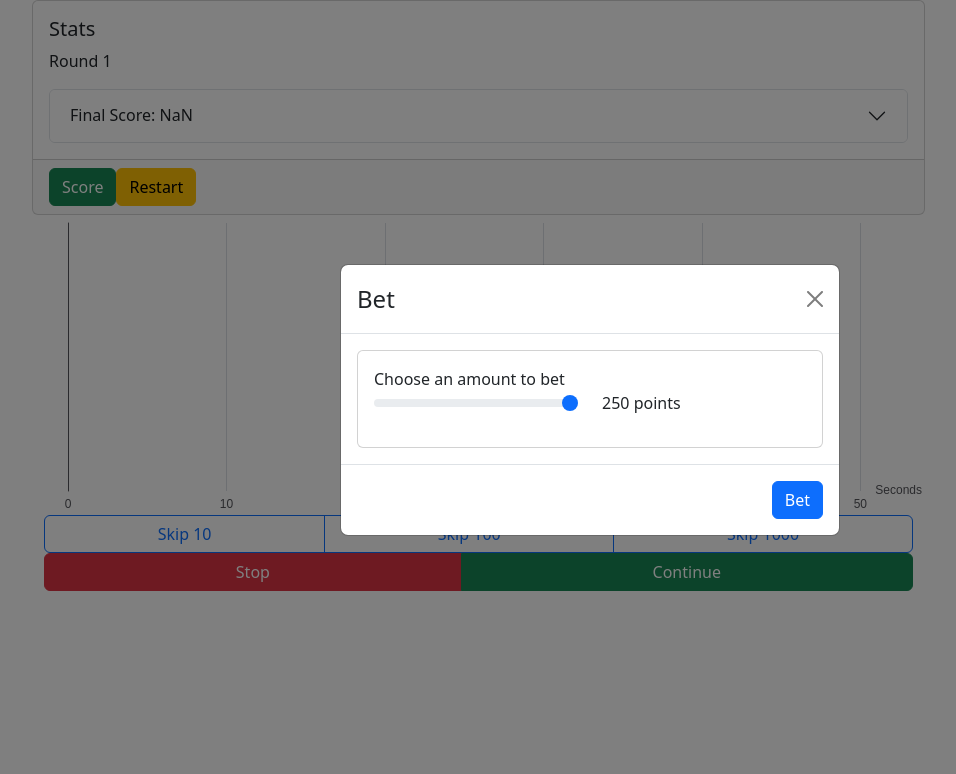
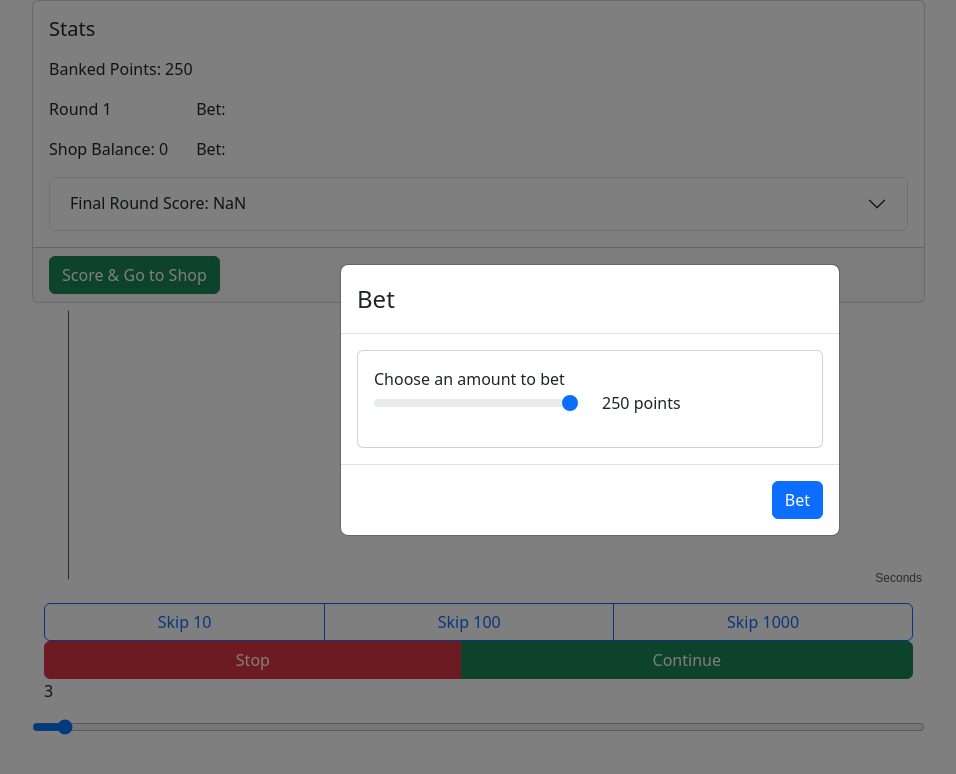
Before and after one commit to alonzofarley/Surf, a Next.js app: page /stocksGame in a window 1280 px wide. Both pictures are taken after a click on the button "Risk It!". Shown: the top 774 px of the page, without its empty margins (50-1006 px from the left). Built offline with nearby package versions, Linux system fonts and the light colour scheme.

Commit message:
Added ability to customize data update speed

```diff
--- a/components/stocks/stocks.tsx
+++ b/components/stocks/stocks.tsx
@@ -3,7 +3,7 @@ import { Controls, State, Statistics } from "@/utils/stocksTypes";
 import { stat } from "fs";
 import next from "next";
 import { GraphHelpers } from "next/dist/compiled/webpack/webpack"
-import { use, useEffect, useState } from "react";
+import { use, useEffect, useRef, useState } from "react";
 import { Accordion, Button, Col, Modal, Row } from "react-bootstrap";
 
 type StocksProps = {
@@ -13,6 +13,7 @@ type StocksProps = {
 }
 
 const defaultValue = 0;
+let initialTriggersPerSecond = 3;
 
 export default function Stocks(props: StocksProps) {
     let state = props.state;
@@ -24,6 +25,7 @@ export default function Stocks(props: StocksProps) {
     let hasStopped = state.hasStopped
     let startingVal = stats.initialValue ?? defaultValue;
     let currentValue = data.length > 0 ? data[data.length - 1][1] : startingVal;
+    let triggersPerSecond = state.triggersPerSecond;
 
     let generateNextValue = (dataSet: number[][]) => {
         let latestDataPoint = dataSet[dataSet.length - 1];
@@ -79,7 +81,10 @@ export default function Stocks(props: StocksProps) {
     }
 
     let fetchNewData = () => {
+        console.log("fetchNewData")
         if(hasStopped){
+            console.log(state);
+            console.log("fetchNewData hasStopped=true");
             return;
         }
         let nextState = {
@@ -87,12 +92,15 @@ export default function Stocks(props: StocksProps) {
         }
 
         if(data.length == 0){
+            console.log("fetchNewData, data length 0")
+
             nextState.data = [[0, startingVal]];
             nextState.stats = updateStats(nextState, startingVal)
-            setState(nextState)
+            setState(nextState);
             return;
         }
 
+        console.log("fetchNewData, data length > 0")
         let newPoint = generateNextValue(data);
         nextState.changeScalar = nextState.changeScalar + nextState.changeScalarAcceleration;
         nextState.data = [...nextState.data, newPoint];
@@ -101,12 +109,21 @@ export default function Stocks(props: StocksProps) {
     }
 
     useEffect(() => {
-        const timer = setInterval(() => {
-        fetchNewData();
-        }, 150);
+        let _tps = 1000 / triggersPerSecond;
+        let timer = setInterval(() => {
+            console.log("run");
+            fetchNewData();
+        }, _tps);
 
-        return () => clearInterval(timer)
+        return () => {
+            if(timer != null)
+            clearInterval(timer)
+        };
     });
+
+    let changeTPS = (tps: number) => {
+        controls.changeTPS(tps);
+    }
 
     let skip = (num: number) => {
         let newState = {...state,
@@ -131,10 +148,32 @@ export default function Stocks(props: StocksProps) {
     let statsInfo = <div className="card">
         <div className="card-body">
             <h5 className="card-title">Stats</h5>
-            <p>Round {stats.round.toString()}</p>
+            <p></p>
+            <Row>
+                <Col>
+                    <p>Banked Points: {stats.currentTotalPoints.toFixed(0)}</p>
+                </Col>
+            </Row>
+            <Row>
+                <Col sm={2}>
+                    <p>Round {stats.round.toString()}</p>
+                </Col>
+                <Col sm={2}>
+                    <p>Bet: {isNaN(stats.initialValue) ?? ""}</p>
+                </Col>
+            </Row>
+            <Row>
+                <Col sm={2}>
+                    <p>Shop Balance: {state.stats.currentShopBalance}</p>
+                </Col>
+                <Col sm={2}>
+                    <p>Bet: {isNaN(stats.initialValue) ?? ""}</p>
+                </Col>
+            </Row>
+
             <Accordion>
                 <Accordion.Item eventKey="0">
-                    <Accordion.Header>{hasStopped ? "Final Score: " : "Current Score: "} {currentValue.toFixed(2)}</Accordion.Header>
+                    <Accordion.Header>{hasStopped ? "Final Round Score: " : "Current Round Score: "} {currentValue.toFixed(2)}</Accordion.Header>
                     <Accordion.Body>
                         <ul className="list-group list-group-flush">
                             <Row>
@@ -163,10 +202,6 @@ export default function Stocks(props: StocksProps) {
                                         <label>Change Scalar</label>
                                         <p>{changeScalar.toFixed(2)}</p>
                                     </li>
-                                    <li className="list-group-item">
-                                        <label>Total Points</label>
-                                        <p>{stats.currentTotalPoints.toFixed(2)}</p>
-                                    </li>
                                 </Col>
                                 <Col>
                                     <li className="list-group-item">
@@ -186,13 +221,15 @@ export default function Stocks(props: StocksProps) {
         </div>
         {hasStopped ?
             <div className="card-footer">
-                <Button className="btn btn-success" onClick={() => controls.score()}>Score</Button>
-                <button className="btn btn-warning" onClick={() => controls.restart()}>Restart</button>
+                <Button className="btn btn-success" onClick={() => controls.score()}>Score & Go to Shop</Button>
             </div>
         : <></>}
     </div>
 
     return <div style={{width: "80%"}}>
+        <Row>
+            <Col></Col>
+        </Row>
         <div id="header">
             {statsInfo}
         </div>
@@ -200,19 +237,23 @@ export default function Stocks(props: StocksProps) {
             <StocksGraph data={data}/>
         </div>
         <div id="footer" className="container">
-            <div className="row">
+            <Row>
                 <div className="btn-group " role="group">
                     <button className="btn btn-outline-primary" onClick={() => skip(10)}>Skip 10</button>
                     <button className="btn btn-outline-primary" onClick={() => skip(100)}>Skip 100</button>
                     <button className="btn btn-outline-primary" onClick={() => skip(1000)}>Skip 1000</button>
                 </div>
-            </div>
-            <div className="row">
-                <div className="btn-group" role="group">
+            </Row>
+            <Row>
+            <div className="btn-group" role="group">
                     <button className="btn btn-danger" onClick={() => controls.stop()}>Stop</button>
                     <button className="btn btn-success" onClick={() => controls.cont()}>Continue</button>
                 </div>
-            </div>
+            </Row>
+            <Row>
+                <p>{state.triggersPerSecond}</p>
+                <input type="range" value={state.triggersPerSecond} max={1000 / 5} min={0.01} onChange={(e) => {changeTPS(Number(e.target.value))}}/>
+            </Row>
         </div>
     </div>
 
--- a/components/stocks/stocksChooseBet.tsx
+++ b/components/stocks/stocksChooseBet.tsx
@@ -23,7 +23,7 @@ export function StocksChooseBet(props:StocksChooseBetProps) {
     }
 
     return <Modal show={props.visible} onHide={() => {}} backdrop="static" centered>
-            <Modal.Header closeButton>
+            <Modal.Header>
                 <Modal.Title>Bet</Modal.Title>
             </Modal.Header>
             <Modal.Body>
--- a/components/stocks/stocksGamePage.tsx
+++ b/components/stocks/stocksGamePage.tsx
@@ -11,12 +11,14 @@ type StocksGamePageProps = {
 const initialChangeScalar = 2;
 const initialChangeScalarAcceleration = 0.04;
 const initialStartingPoints = 250;
+const initialTriggersPerSeconds = 3;
 
 const initialState: State = {
     data: [],
     hasStopped: true,
     changeScalar: initialChangeScalar,
     changeScalarAcceleration: initialChangeScalarAcceleration,
+    triggersPerSecond: initialTriggersPerSeconds,
     stats: {
         currentValue: NaN,
         maxValue: Number.NEGATIVE_INFINITY,
@@ -93,16 +95,14 @@ export function StocksGamePage(props: StocksGamePageProps) {
                 }
             }
             setStocksState(newState);
+        },
+        changeTPS: (tps: number) => {
+            let newState = {...stocksState,
+                triggersPerSecond: tps
+            }
+            setStocksState(newState);
         }
     }
-
-    // if(betViewVisible){
-    //     return <div className="container">
-    //         <div className="row">
-    //             <StocksChooseBet controls={controls} maxPossibleBet={stocksState.stats.currentTotalPoints}/>
-    //         </div>
-    //     </div>
-    // }
 
     return <div className="container">
                 <div className="row">
--- a/components/stocks/stocksGraph.tsx
+++ b/components/stocks/stocksGraph.tsx
@@ -24,8 +24,9 @@ export function StocksGraph(props: StocksGraphProps) {
             axisTick: {
                 show: false, // Hide Ticks,
             },
-            boundaryGap: true,
-        },
+            splitLine:{ show: false },
+            axisLabel: { show: false },
+       },
         yAxis: {
             boundaryGap: true,
             type: 'value',
--- a/components/stocks/stocksShop.tsx
+++ b/components/stocks/stocksShop.tsx
@@ -31,7 +31,7 @@ export function StocksShop(props: StocksShopProps) {
     }];
 
     return <Modal show={visible} onHide={() => {}} backdrop="static" centered>
-    <Modal.Header closeButton>
+    <Modal.Header>
       <Modal.Title>Shop</Modal.Title>
     </Modal.Header>
     <Modal.Body>
--- a/utils/stocksTypes.tsx
+++ b/utils/stocksTypes.tsx
@@ -5,6 +5,7 @@ export type Controls = {
     score: () => void,
     shopEnded: () => void,
     submitBet: (n: number) => void,
+    changeTPS: (tps: number) => void,
 }
 
 
@@ -14,6 +15,7 @@ export type State = {
     hasStopped: boolean,
     changeScalar: number,
     changeScalarAcceleration: number,
+    triggersPerSecond: number,
 }
 
 
```
